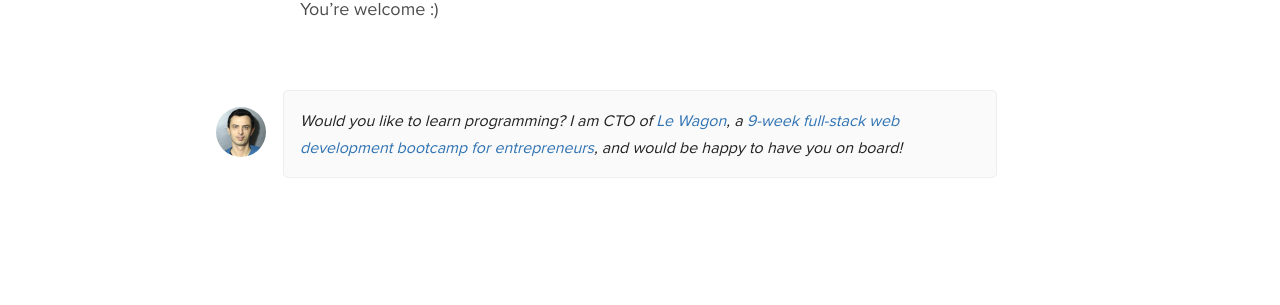
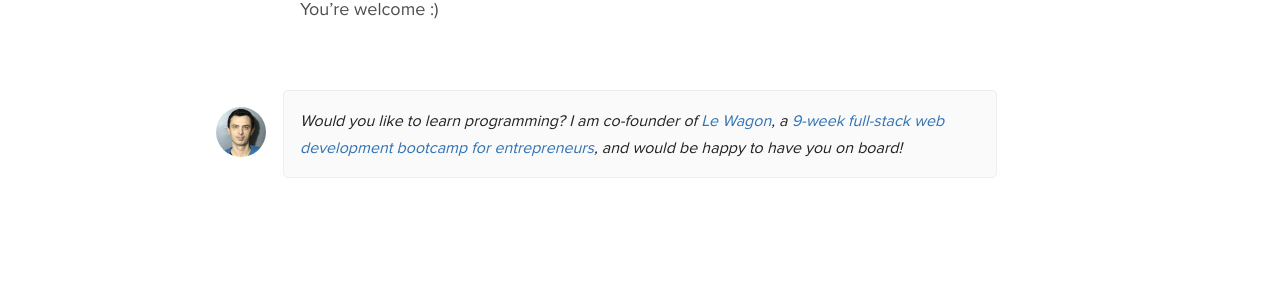
Before and after one commit to ssaunier/ssaunier.github.io, a Jekyll site: the page built from _posts/2014-04-27-host-any-front-end-project-with-github-pages.markdown, in a window 1280 px wide. Shown: the part 749-1054 px from the top of the page. Built offline with Jekyll 4.4.1, drawn with Linux system fonts in a browser that asks for light colours; comment, search, counter and statistics services are not loaded.

Commit message:
Update post.html

```diff
--- a/_layouts/post.html
+++ b/_layouts/post.html
@@ -43,7 +43,7 @@ layout: default
     </form>
   </p> -->
   <p>
-    Would you like to learn programming? I am CTO of <a href="https://www.lewagon.com">Le Wagon</a>, a <a href="https://www.lewagon.com">9-week full-stack web
+    Would you like to learn programming? I am co-founder of <a href="https://www.lewagon.com">Le Wagon</a>, a <a href="https://www.lewagon.com">9-week full-stack web
     development bootcamp for entrepreneurs</a>, and would be happy to have you on board!
   </p>
 </section>
```
